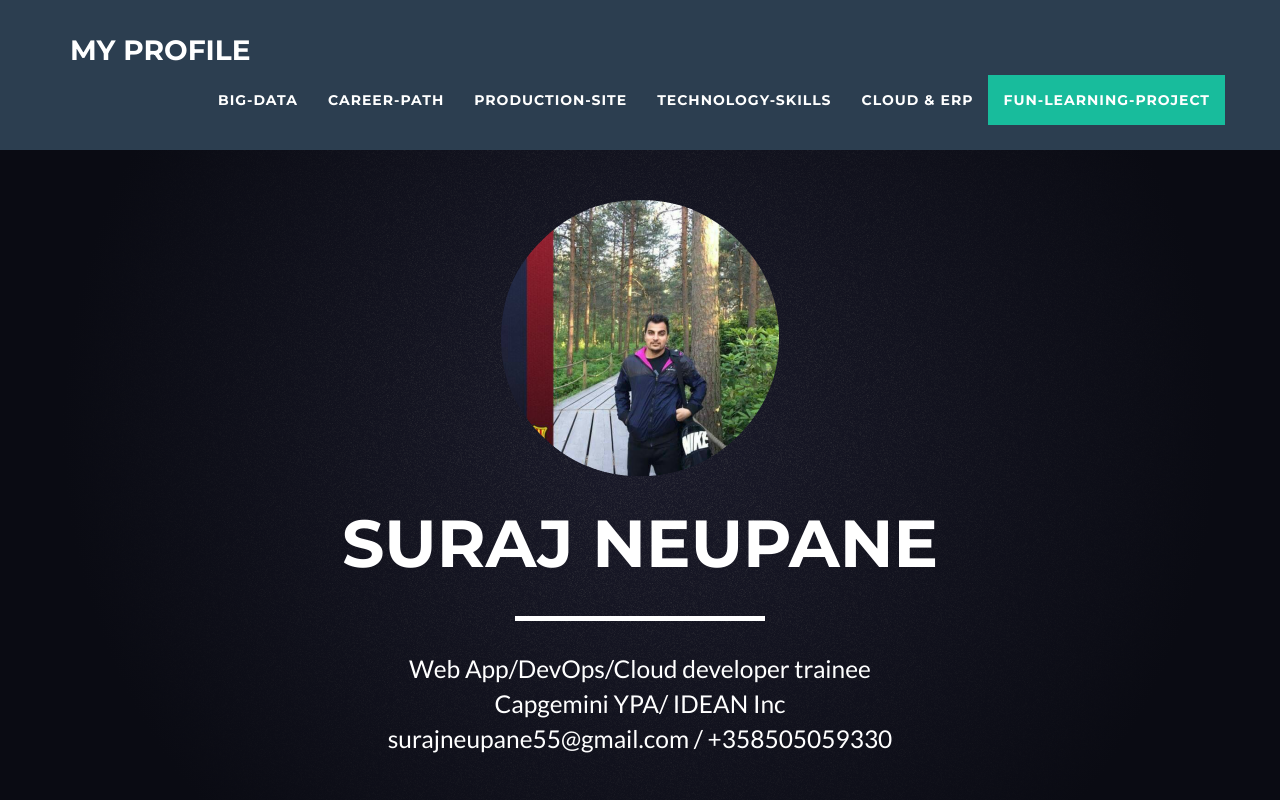
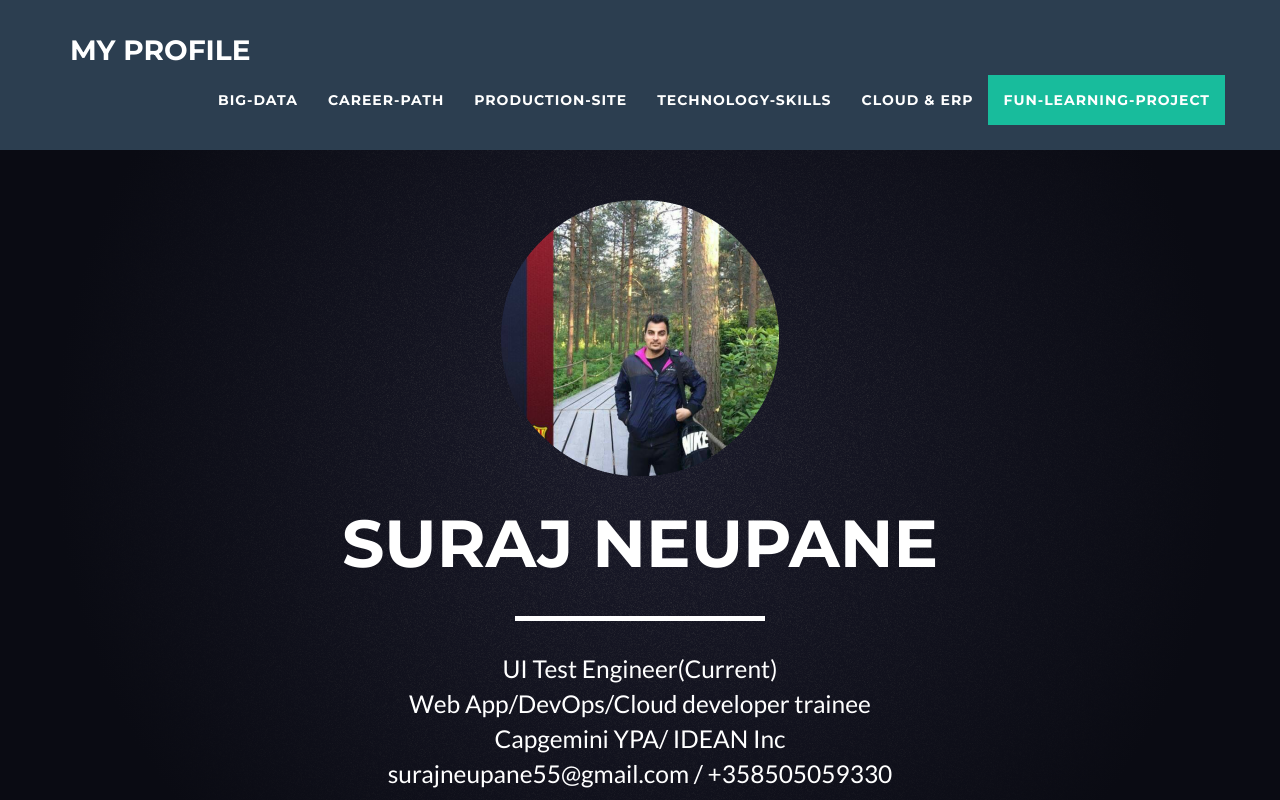
Before and after one commit to surajneupane55/my-portfolio, a website: page index.html in a window 1280 px wide. Shown: the top 800 px of the page. Drawn offline with nearby package versions, Linux system fonts and the light colour scheme.

Commit message:
fix error

```diff
--- a/index.html
+++ b/index.html
@@ -95,6 +95,7 @@
                     <div class="intro-text">
                         <span class="name">Suraj Neupane</span>
                         <hr class="star-light">
+                        <span class="skills">UI Test Engineer(Current) </span><br/>
                         <span class="skills">Web App/DevOps/Cloud developer trainee </span><br/>
                         <span class="skills">Capgemini YPA/ IDEAN Inc </span><br/>
                         <span class="skills">surajneupane55@gmail.com / +358505059330 </span>
```
